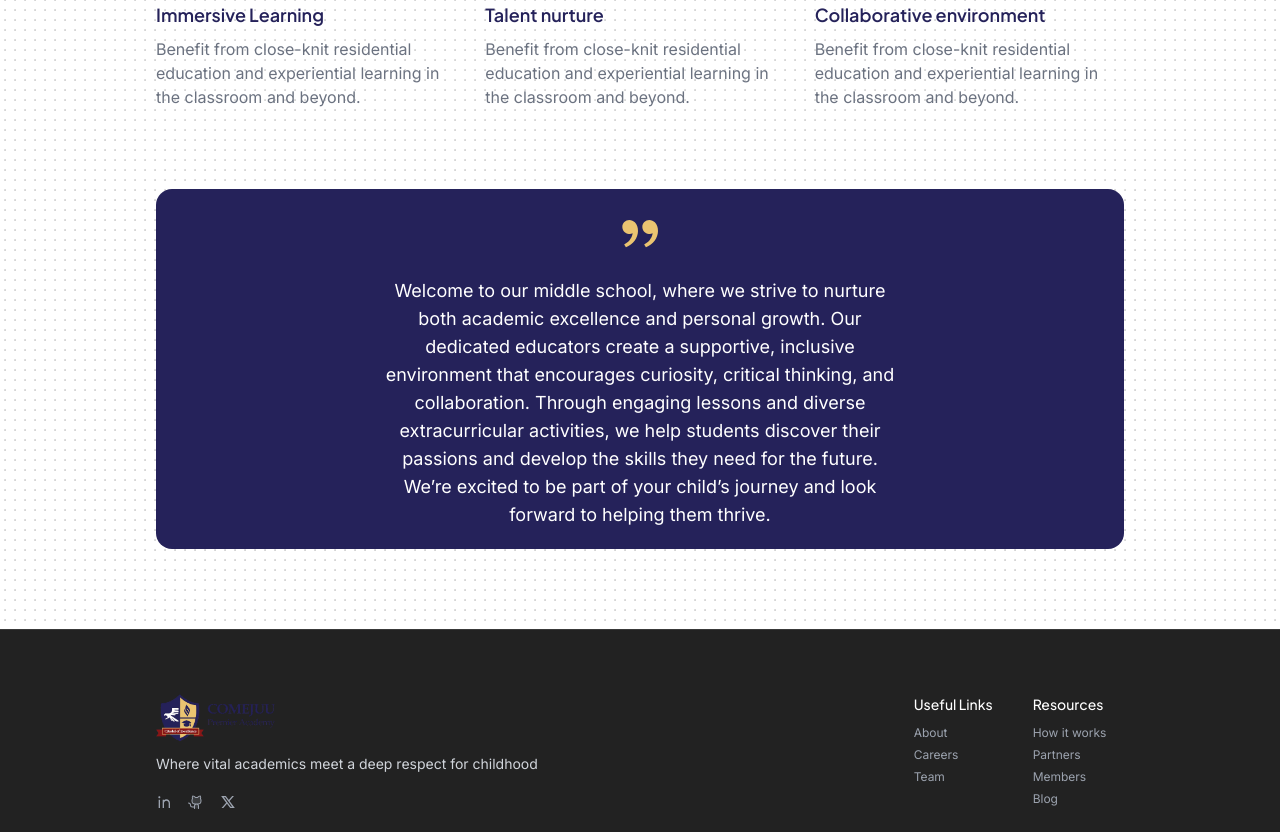
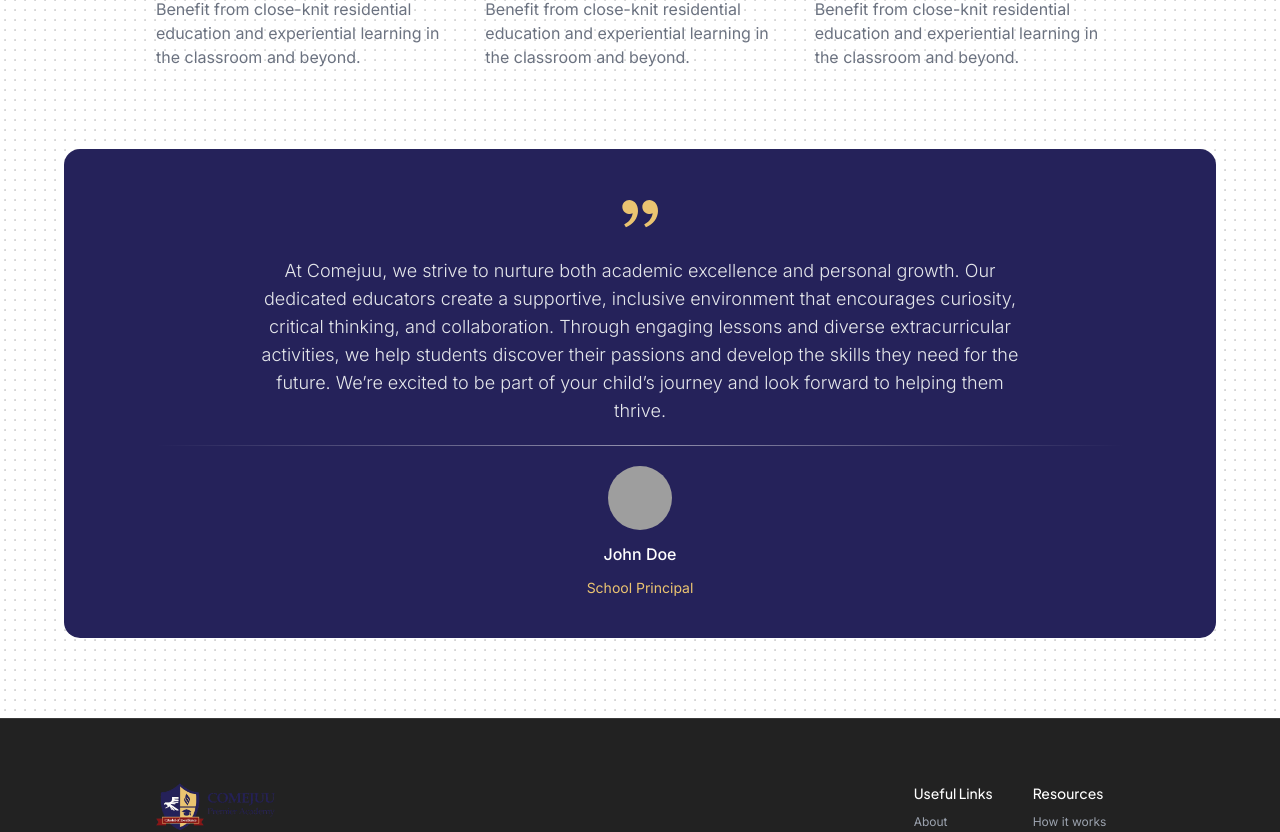
Before and after one commit to Comejuu-for-Devs/comejuu-web, a Next.js app: page /about in a window 1280 px wide. Shown: the part 635-1467 px from the top of the page. Built offline with nearby package versions, Linux system fonts and the light colour scheme; grey boxes are pictures that could not be loaded.

Commit message:
About update.

```diff
--- a/src/app/about/page.tsx
+++ b/src/app/about/page.tsx
@@ -2,13 +2,15 @@ import Image from 'next/image'
 import React from 'react'
 import { RiDoubleQuotesR } from 'react-icons/ri'
 import Dots from '@/components/layout/Dots'
+import GhostLine from '@/components/GhostLine'
 
 const About = () => {
   return (
     <section className='page min-h-screen'>
       <Dots />
 
-      <div className="container space-y-10 sm:space-y-20">
+      <div className="space-y-10 sm:space-y-20">
+        <div className="container space-y-10">
           <h1 className="font-secondary text-center text-4xl sm:text-5xl font-bold">
             This is Comejuu
           </h1>
@@ -60,19 +62,35 @@ const About = () => {
               </div>
             </div>
           </div>
+        </div>
 
         {/* MESSAGE */}
-        <div className=" bg-primary p-5 rounded-2xl">
+        <div className="bg-primary py-10 rounded-2xl mx-0 sm:mx-8 lg:mx-16">
           <div className="container">
-
-          </div>
-          <div className="container flex flex-col gap-5 items-center">
+            <div className="flex flex-col gap-5 items-center">
               <RiDoubleQuotesR className='text-3xl sm:text-5xl text-tertiary' />
 
-            <p className="text-lg w-full max-w-lg text-center text-white">
-            Welcome to our middle school, where we strive to nurture both academic excellence and personal growth. Our dedicated educators create a supportive, inclusive environment that encourages curiosity, critical thinking, and collaboration.
+              <p className="text-base sm:text-lg font-light w-full max-w-3xl text-center text-gray-200">
+                At Comejuu, we strive to nurture both academic excellence and personal growth. Our dedicated educators create a supportive, inclusive environment that encourages curiosity, critical thinking, and collaboration.
                 Through engaging lessons and diverse extracurricular activities, we help students discover their passions and develop the skills they need for the future. We’re excited to be part of your child’s journey and look forward to helping them thrive.
               </p>
+
+              <GhostLine styles='via-white/50' />
+
+              <div className="flex flex-col items-center gap-3">
+                <Image
+                  width={1920}
+                  height={1280}
+                  src='https://images.unsplash.com/photo-1460518451285-97b6aa326961?q=80&w=2070&auto=format&fit=crop&ixlib=rb-4.0.3&ixid=M3wxMjA3fDB8MHxwaG90by1wYWdlfHx8fGVufDB8fHx8fA%3D%3D'
+                  alt=''
+                  className='w-16 h-16 object-cover rounded-full'
+                />
+
+                <p className="text-white font-medium">John Doe</p>
+                <p className="text-sm text-tertiary">School Principal</p>
+              </div>
+            </div>
+
           </div>
         </div>
       </div>
```
Lines whose indentation alone changed are shown as unchanged.
